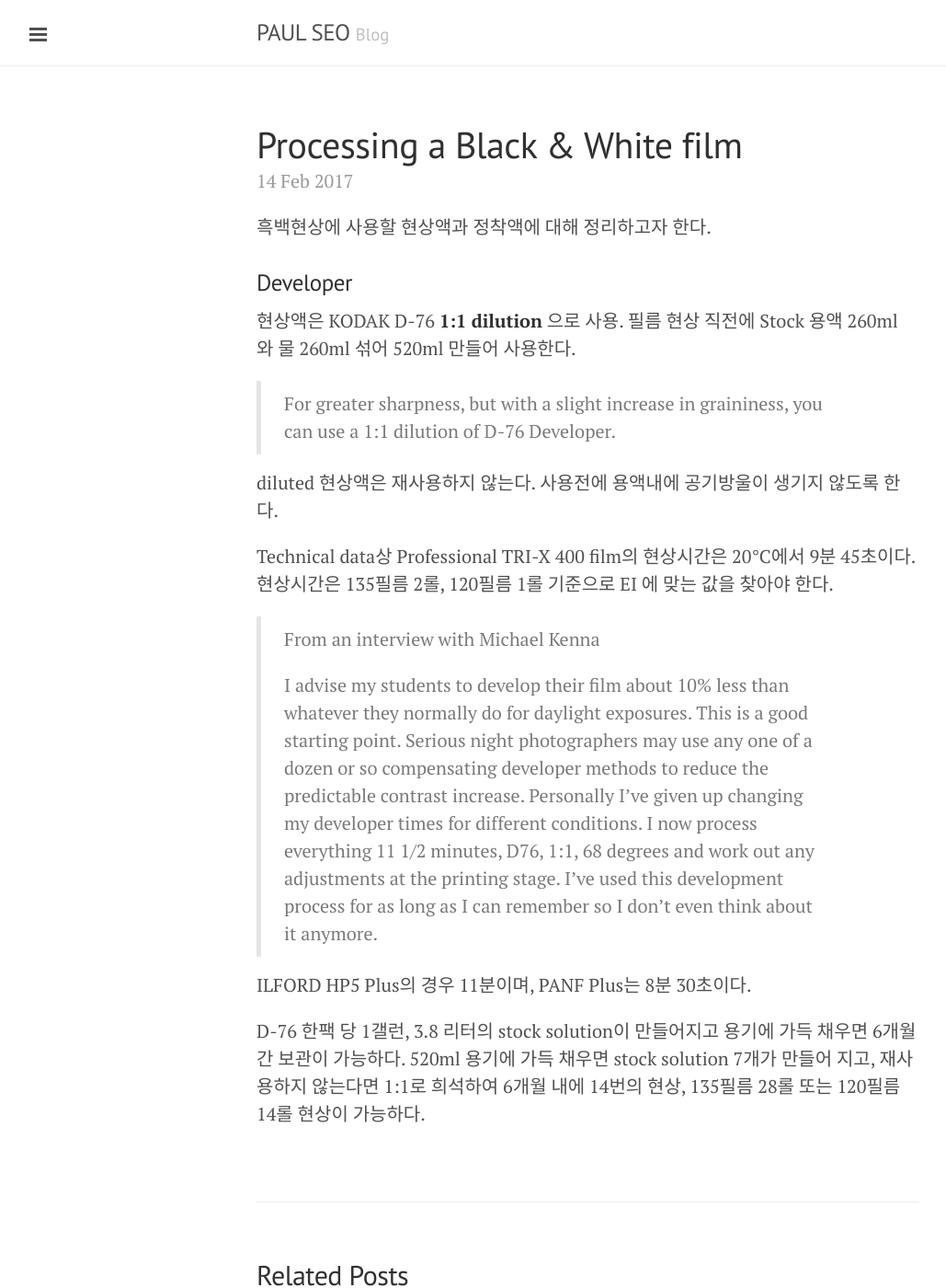
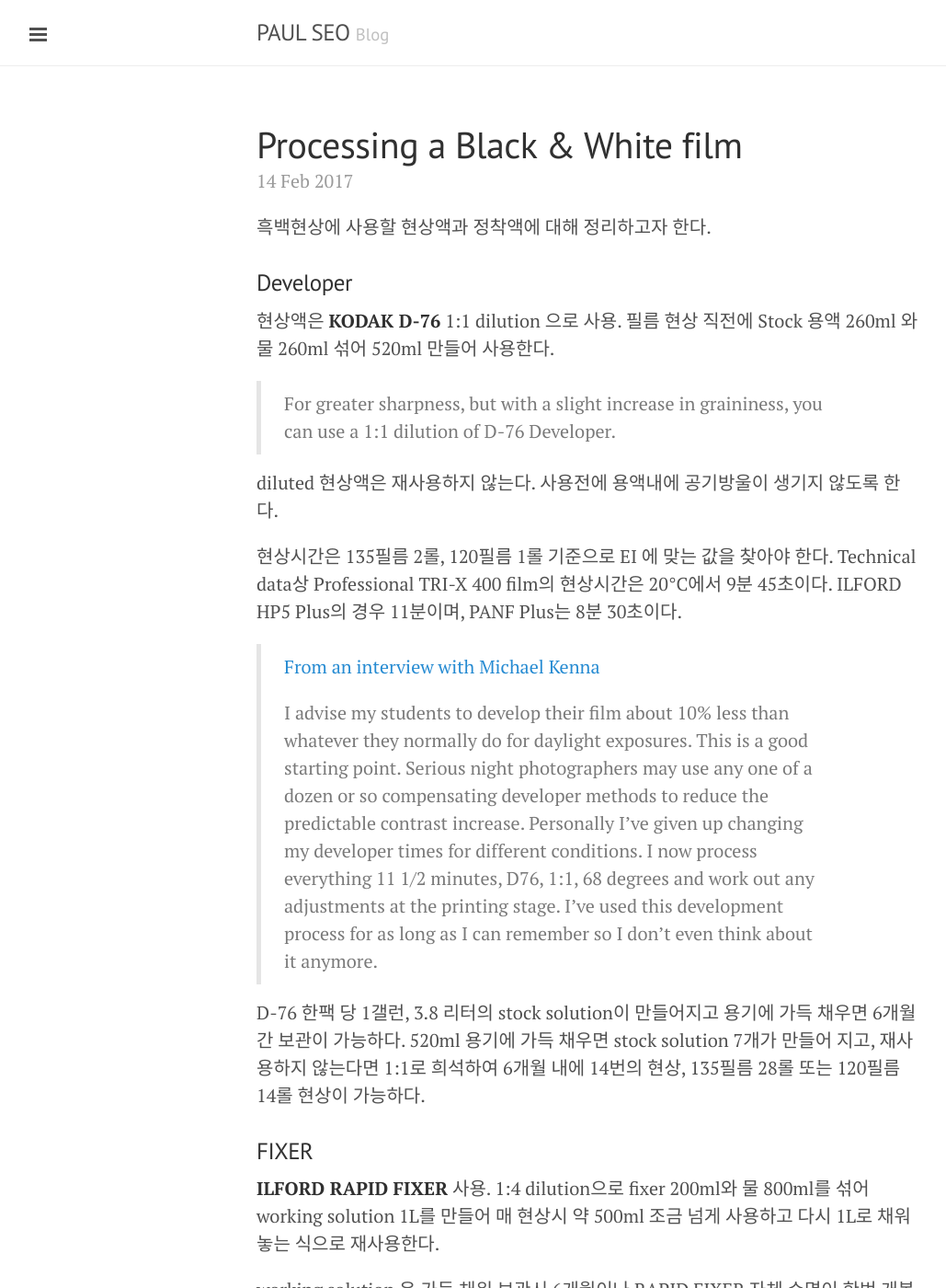
Before and after one commit to neocur/neocur.github.io, a Jekyll site: the page built from _posts/2017-02-14-Processing-a-Black-&-White-film.md, in a window 1280 px wide and 1400 px high. Shown: the whole window at 92% size, without its empty margins (1-1030 px from the left). Built offline with Jekyll 4.4.1, drawn with Linux system fonts in a browser that asks for light colours; some of the changed text lies outside the part shown.

Commit message:
change 0216_0

```diff
--- a/_config.yml
+++ b/_config.yml
@@ -1,6 +1,6 @@
 # Dependencies
 markdown:         kramdown
-pygments:         true
+highlighter:      rouge
 
 # Permalinks
 permalink:        pretty
--- a/_posts/2017-02-14-Processing-a-Black-&-White-film.md
+++ b/_posts/2017-02-14-Processing-a-Black-&-White-film.md
@@ -7,18 +7,24 @@
 
 ### Developer
 
-현상액은 KODAK D-76 **1:1 dilution** 으로 사용.  필름 현상 직전에 Stock 용액 260ml 와 물 260ml 섞어 520ml 만들어 사용한다.
+현상액은 **KODAK D-76** 1:1 dilution 으로 사용.  필름 현상 직전에 Stock 용액 260ml 와 물 260ml 섞어 520ml 만들어 사용한다.
 
 > For greater sharpness, but with a slight increase in graininess, you can use a 1:1 dilution of D-76 Developer.
 
 diluted 현상액은 재사용하지 않는다. 사용전에 용액내에 공기방울이 생기지 않도록 한다.
 
-Technical data상 Professional TRI-X 400 film의 현상시간은  20°C에서 9분 45초이다. 현상시간은 135필름 2롤, 120필름 1롤 기준으로 EI 에 맞는 값을 찾아야 한다.
+현상시간은 135필름 2롤, 120필름 1롤 기준으로 EI 에 맞는 값을 찾아야 한다. Technical data상 Professional TRI-X 400 film의 현상시간은  20°C에서 9분 45초이다. ILFORD HP5 Plus의 경우 11분이며,  PANF Plus는 8분 30초이다.
 
-> From an interview with Michael Kenna
+> [From an interview with Michael Kenna](http://www.michaelkenna.net/ivwork.php)
 >
 > I advise my students to develop their film about 10% less than whatever they normally do for daylight exposures. This is a good starting point. Serious night photographers may use any one of a dozen or so compensating developer methods to reduce the predictable contrast increase. Personally I’ve given up changing my developer times for different conditions. I now process everything 11 1/2 minutes, D76, 1:1, 68 degrees and work out any adjustments at the printing stage. I’ve used this development process for as long as I can remember so I don’t even think about it anymore.
 
-ILFORD HP5 Plus의 경우 11분이며,  PANF Plus는 8분 30초이다.
+D-76 한팩 당 1갤런, 3.8 리터의  stock solution이 만들어지고 용기에 가득 채우면 6개월간 보관이 가능하다.  520ml 용기에 가득 채우면 stock solution 7개가 만들어 지고, 재사용하지 않는다면 1:1로 희석하여 6개월 내에 14번의 현상,  135필름 28롤 또는 120필름 14롤 현상이 가능하다.
 
-D-76 한팩 당 1갤런, 3.8 리터의  stock solution이 만들어지고 용기에 가득 채우면 6개월간 보관이 가능하다.  520ml 용기에 가득 채우면 stock solution 7개가 만들어 지고, 재사용하지 않는다면 1:1로 희석하여 6개월 내에 14번의 현상,  135필름 28롤 또는 120필름 14롤 현상이 가능하다.
+### FIXER
+
+**ILFORD RAPID FIXER** 사용. 1:4 dilution으로 fixer 200ml와 물 800ml를 섞어 working solution 1L를 만들어 매 현상시 약 500ml 조금 넘게 사용하고 다시 1L로 채워놓는 식으로 재사용한다.
+
+working solution 은 가득 채워 보관시 6개월이나 RAPID FIXER 자체 수명이 한번 개봉하면 6개월이므로 그 기간내에 모두 소진하도록 한다.
+
+Stop bath 약품 대신 물을 사용하며, 이때 fixer의 온도 20°C 와 5도 이상 차이 나지 않도록 한다.
```
